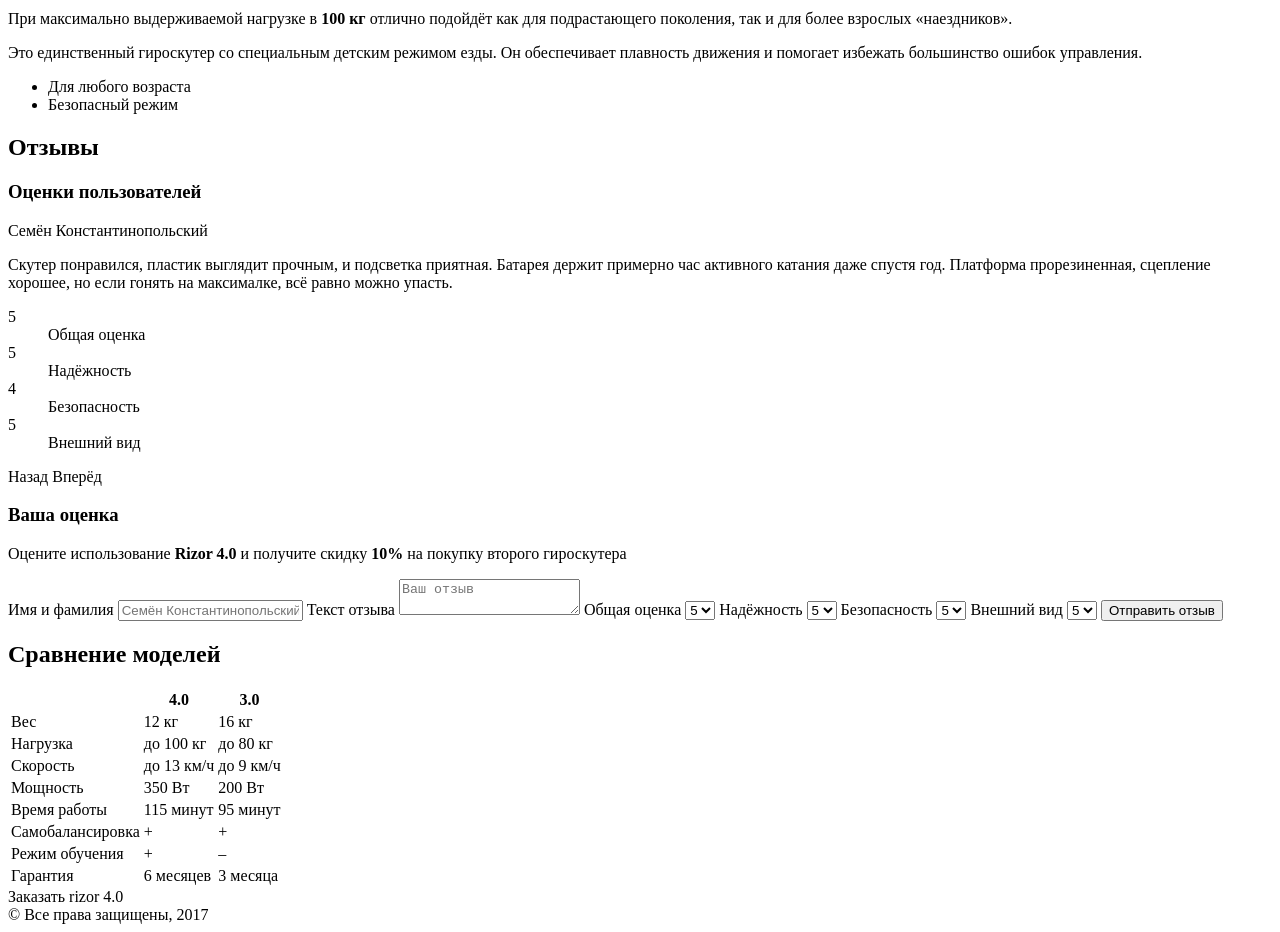
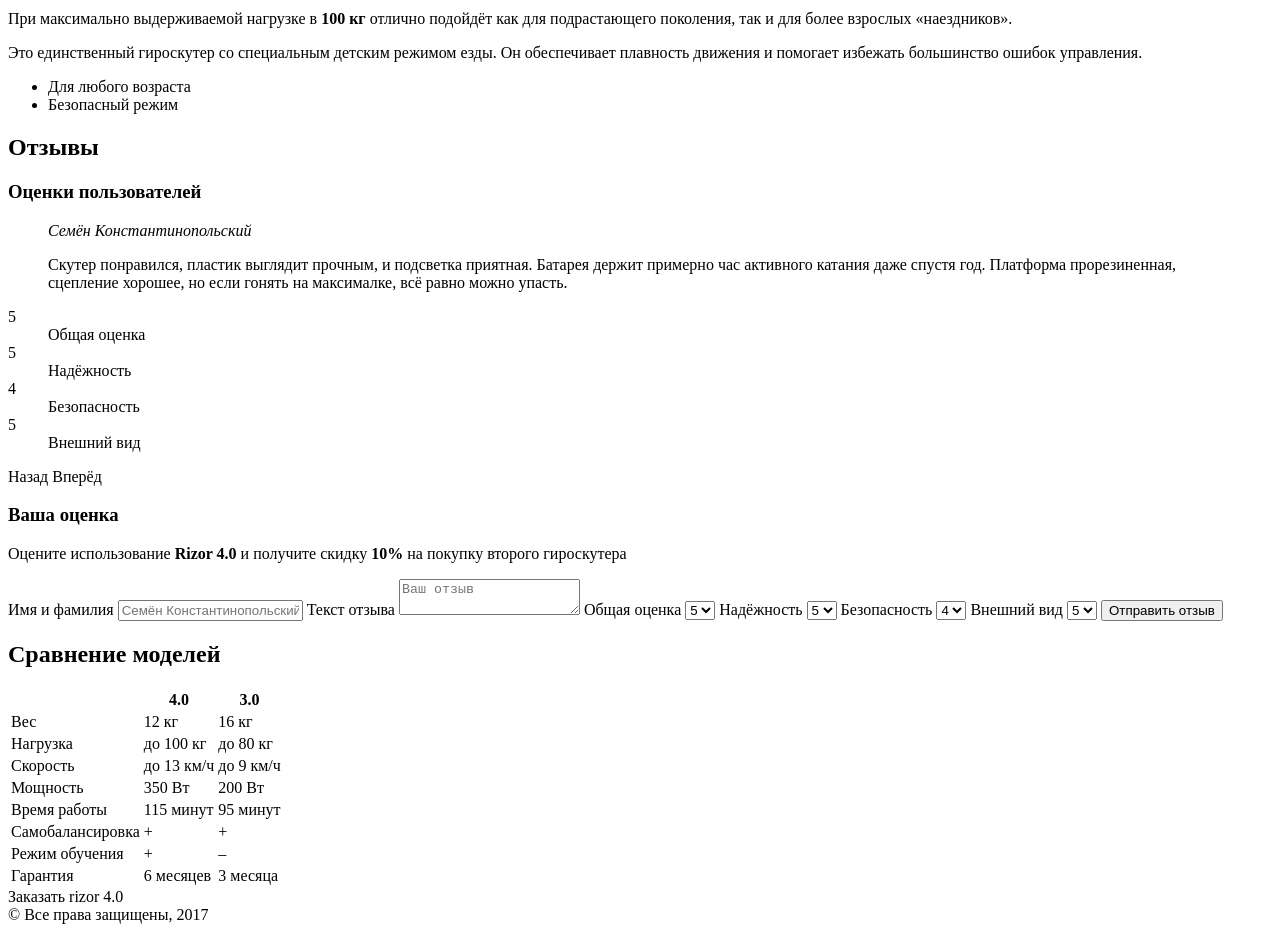
Before and after one commit to trofinata/maket8, a plain HTML site: page index.html in a window 1280 px wide. Shown: the part 1680-2612 px from the top of the page. Drawn offline with Linux system fonts and the light colour scheme.

Commit message:
blockquote

```diff
--- a/index.html
+++ b/index.html
@@ -114,8 +114,10 @@
 		<section class="reviews">
 			<h2>Отзывы</h2>
 			<h3>Оценки пользователей</h3>
-			Семён Константинопольский
-			<p>Скутер понравился, пластик выглядит прочным, и подсветка приятная. Батарея держит примерно час активного катания даже спустя год. Платформа прорезиненная, сцепление хорошее, но если гонять на максималке, всё равно можно упасть.</p>
+			<blockquote>
+				<cite>Семён Константинопольский</cite>
+				<p>Скутер понравился, пластик выглядит прочным, и подсветка приятная. Батарея держит примерно час активного катания даже спустя год. Платформа прорезиненная, сцепление хорошее, но если гонять на максималке, всё равно можно упасть.</p>
+			</blockquote>
 			<dl>
 				<dt>5</dt>
 				<dd>Общая оценка</dd>
@@ -155,8 +157,8 @@
 					<option value="1">1</option>
 					<option value="2">2</option>
 					<option value="3">3</option>
-					<option value="4">4</option>
-					<option value="5" selected>5</option>
+					<option value="4" selected>4</option>
+					<option value="5">5</option>
 				</select>
 				<label for="form-view">Внешний вид</label>
 				<select name="view" id="form-view">
```
